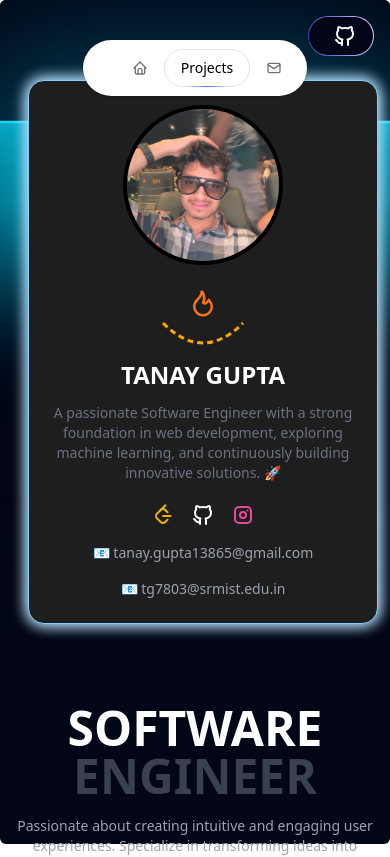
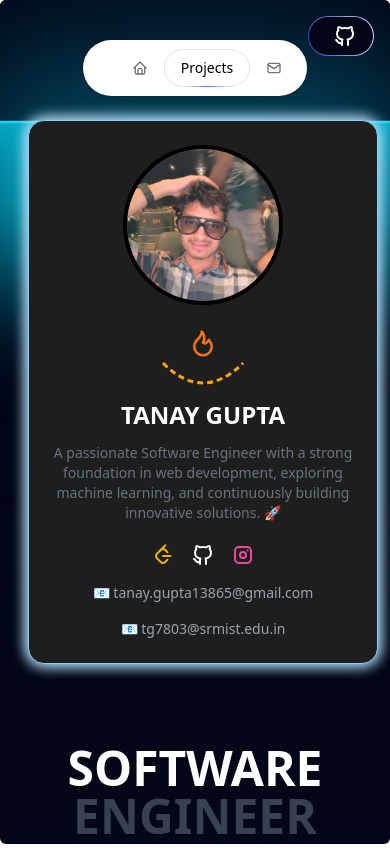
Before and after one commit to Tanay04032006/portfolio-tanay, a Next.js app: page / in a window 390 px wide. Shown: the top 857 px of the page. Built offline with nearby package versions, Linux system fonts and the light colour scheme.

Commit message:
homemargin

```diff
--- a/src/app/page.js
+++ b/src/app/page.js
@@ -52,7 +52,8 @@ const page = () => {
           <div className="absolute mb-7 inset-0 z-[-1]">
             <LampDemo />
           </div>
-          <div className="ml-4 lg:ml-20 flex items-center justify-center">
+          {/* Add margin-top for smaller screens */}
+          <div className="ml-4 lg:ml-20 flex items-center justify-center mt-20 lg:mt-0"> {/* Added mt-20 for smaller screens */}
             <ProfileCard />
           </div>
           <div className="relative flex justify-center items-center p-[20px] lg:p-[40px]">
```
